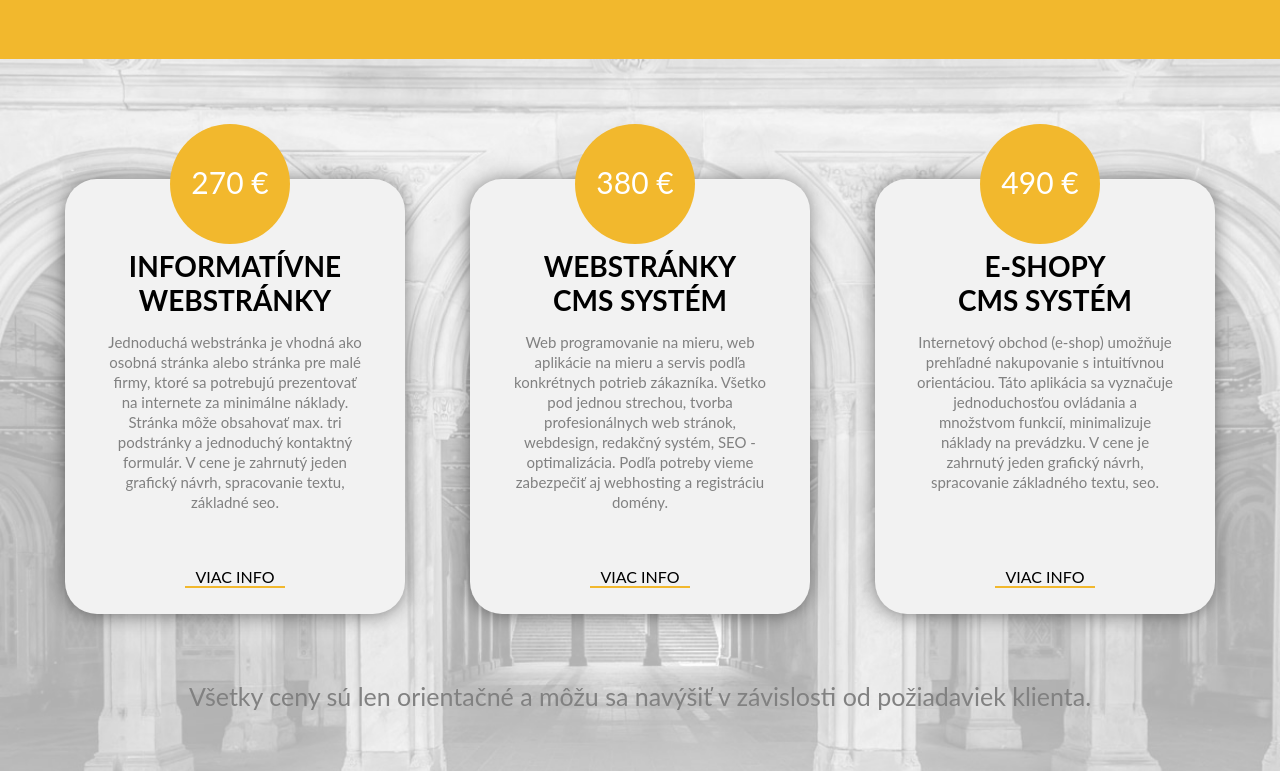
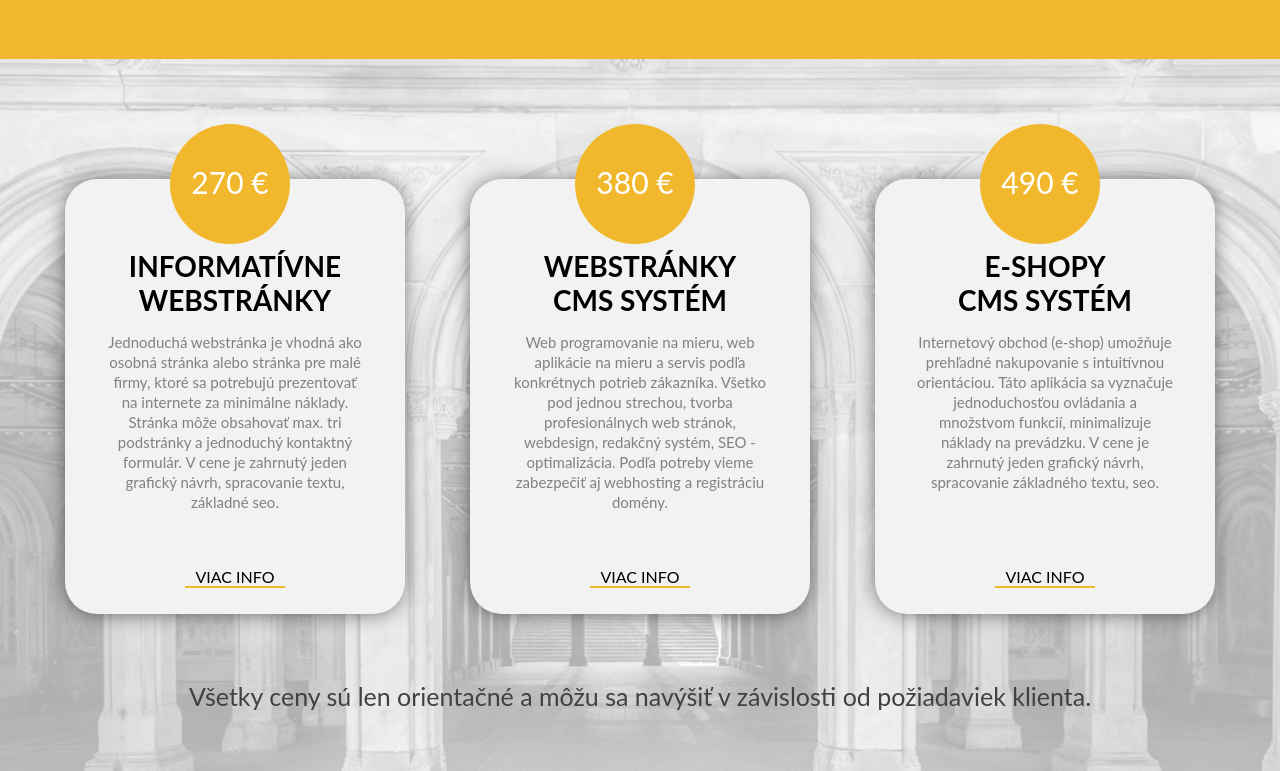
Before and after one commit to matejvalocky/WEB-JM-WEBSTUDIO, a plain HTML site: page index.html in a window 1280 px wide. Shown: the part 6188-6959 px from the top of the page. Drawn offline with Linux system fonts and the light colour scheme.

Commit message:
zmena farby classy POUCENIE na tmavšiu šedú

```diff
--- a/styles.css
+++ b/styles.css
@@ -720,7 +720,7 @@ html{
 }
   .poucenie{
     position: absolute;
-    color: #818181;
+    color: #414141;
     text-align: center;
     font-size: 25px;
     margin-top: -90px;
```
